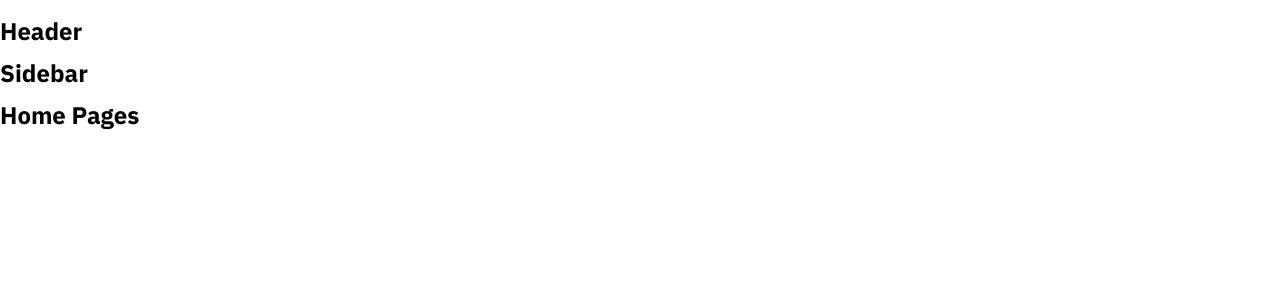
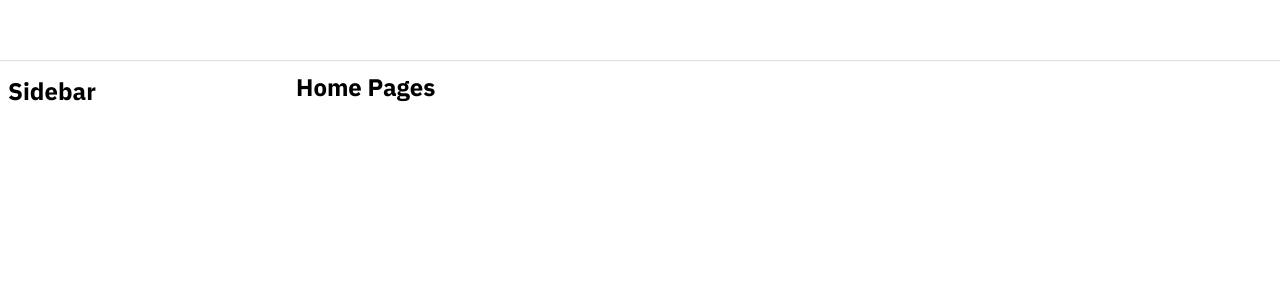
Before and after one commit to lhnhidev/tiktok-ui, a React (Create React App) app: page / in a window 1280 px wide. Shown: the top 300 px of the page. Built offline with nearby package versions, Linux system fonts and the light colour scheme.

Commit message:
dung khung layout

```diff
--- a/package.json
+++ b/package.json
@@ -3,6 +3,7 @@
   "version": "0.1.0",
   "private": true,
   "dependencies": {
+    "classnames": "^2.5.1",
     "cra-template": "1.2.0",
     "customize-cra": "^1.0.0",
     "normalize.css": "^8.0.1",
@@ -10,7 +11,8 @@
     "react-app-rewired": "^2.2.1",
     "react-dom": "^19.0.0",
     "react-router-dom": "^7.1.1",
-    "react-scripts": "5.0.1"
+    "react-scripts": "5.0.1",
+    "web-vitals": "^4.2.4"
   },
   "scripts": {
     "start": "react-app-rewired start",
--- a/src/components/GlobalStyles/GlobalStyles.scss
+++ b/src/components/GlobalStyles/GlobalStyles.scss
@@ -3,9 +3,12 @@
 
 :root {
     --primary-color: #fd2c55;
+    --default-width-sidebar: 232px;
 }
 
 * {
+    padding: 0;
+    margin: 0;
     box-sizing: border-box;
 }
 
--- /dev/null
+++ b/src/components/Layout/DefaultLayout/DefaultLayout.module.scss
@@ -0,0 +1,9 @@
+.container {
+    display: flex;
+    justify-content: space-between;
+}
+
+.content {
+    width: calc(100vw - var(--default-width-sidebar));
+    padding: 16px 240px 16px 64px;
+}
--- a/src/components/Layout/DefaultLayout/index.js
+++ b/src/components/Layout/DefaultLayout/index.js
@@ -1,12 +1,18 @@
 import Header from '../components/Header';
 import Sidebar from '../components/Sidebar';
+import classNames from 'classnames/bind';
+import styles from './DefaultLayout.module.scss';
+
+const cx = classNames.bind(styles);
 
 function DefaultLayout({ children }) {
     return (
         <div>
             <Header></Header>
-            <Sidebar></Sidebar>
-            <div className="content">{children}</div>
+            <div className={cx('container')}>
+                <Sidebar></Sidebar>
+                <div className={cx('content')}>{children}</div>
+            </div>
         </div>
     );
 }
--- /dev/null
+++ b/src/components/Layout/components/Header/Header.module.scss
@@ -0,0 +1,11 @@
+.wrapper {
+    width: 100%;
+    height: 60px;
+    padding: 0px 16px;
+    box-shadow: rgba(0, 0, 0, 0.12) 0px 1px 1px;
+}
+
+.inner {
+    height: 100%;
+    width: 100%;
+}
--- a/src/components/Layout/components/Header/index.js
+++ b/src/components/Layout/components/Header/index.js
@@ -1,5 +1,13 @@
+import classNames from 'classnames/bind';
+import styles from './Header.module.scss';
+const cx = classNames.bind(styles);
+
 function Header() {
-    return <h2>Header</h2>;
+    return (
+        <header className={cx('wrapper')}>
+            <div className={cx('inner')}></div>
+        </header>
+    );
 }
 
 export default Header;
--- /dev/null
+++ b/src/components/Layout/components/Sidebar/Sidebar.module.scss
@@ -0,0 +1,4 @@
+.wrapper {
+    width: var(--default-width-sidebar);
+    padding: 20px 0px 26px 8px;
+}
--- a/src/components/Layout/components/Sidebar/index.js
+++ b/src/components/Layout/components/Sidebar/index.js
@@ -1,5 +1,14 @@
+import classNames from 'classnames/bind';
+import styles from './Sidebar.module.scss';
+
+const cx = classNames.bind(styles);
+
 function Sidebar() {
-    return <h2>Sidebar</h2>;
+    return (
+        <div className={cx('wrapper')}>
+            <h2>Sidebar</h2>
+        </div>
+    );
 }
 
 export default Sidebar;
```
Also changed, not shown: 1 other file (tests, documents, lock files or other folders).
